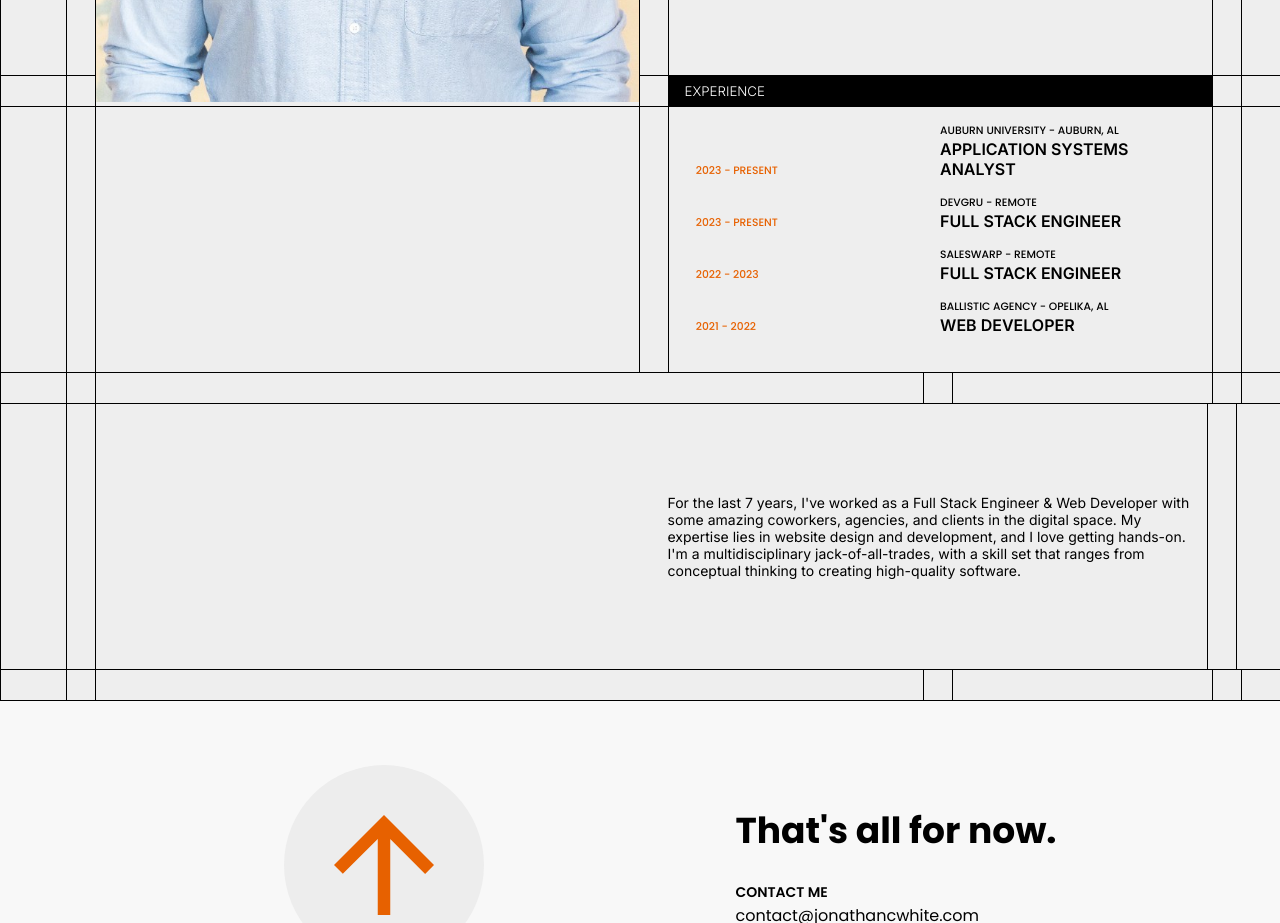
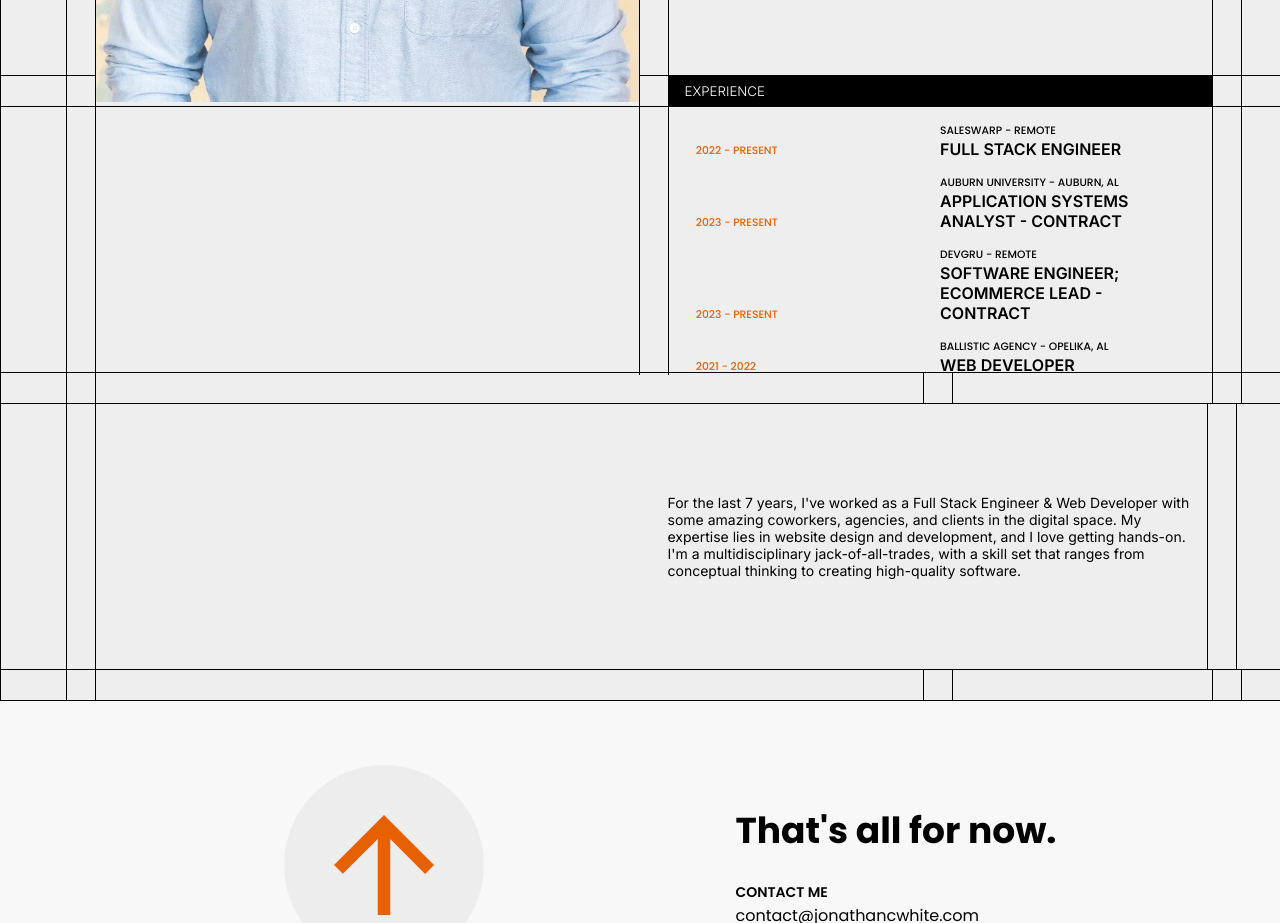
Before and after one commit to jonathancwhite/jcw-portfolio-2023, a Next.js app: page /about in a window 1280 px wide. Shown: the part 1000-1923 px from the top of the page. Built offline with nearby package versions, Linux system fonts and the light colour scheme.

Commit message:
updated experience

```diff
--- a/src/components/AboutGrid.jsx
+++ b/src/components/AboutGrid.jsx
@@ -97,24 +97,29 @@ const AboutGrid = ({ gridStyle }) => {
 					<div className='col'>
 						<div className='workHistory'>
 							<div className='workHistory__item'>
+								<h6 className='orange'>2022 - Present</h6>
+								<div className='workHistory__item--position'>
+									<h6>SalesWarp - Remote</h6>
+									<h5>Full Stack Engineer</h5>
+								</div>
+							</div>
+							<div className='workHistory__item'>
 								<h6 className='orange'>2023 - Present</h6>
 								<div className='workHistory__item--position'>
 									<h6>Auburn University - Auburn, AL</h6>
-									<h5>Application Systems Analyst</h5>
+									<h5>
+										Application Systems Analyst - Contract
+									</h5>
 								</div>
 							</div>
 							<div className='workHistory__item'>
 								<h6 className='orange'>2023 - Present</h6>
 								<div className='workHistory__item--position'>
 									<h6>DEVGRU - Remote</h6>
-									<h5>Full Stack Engineer</h5>
-								</div>
-							</div>
-							<div className='workHistory__item'>
-								<h6 className='orange'>2022 - 2023</h6>
-								<div className='workHistory__item--position'>
-									<h6>SalesWarp - Remote</h6>
-									<h5>Full Stack Engineer</h5>
+									<h5>
+										Software Engineer; Ecommerce Lead -
+										Contract
+									</h5>
 								</div>
 							</div>
 							<div className='workHistory__item'>
```
